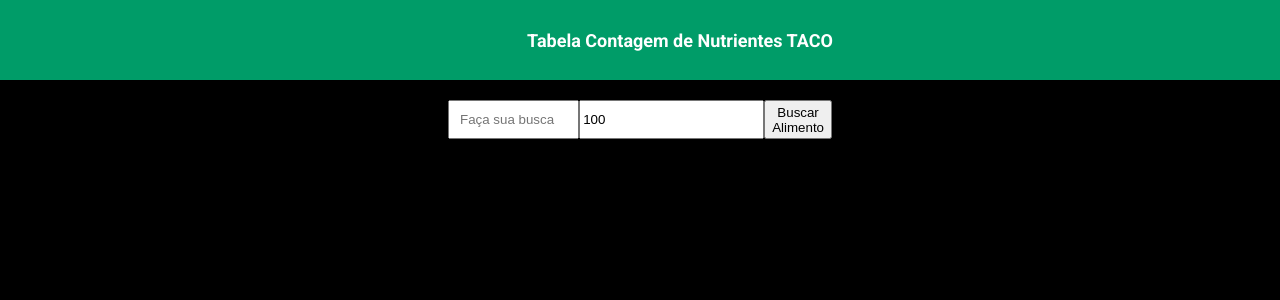
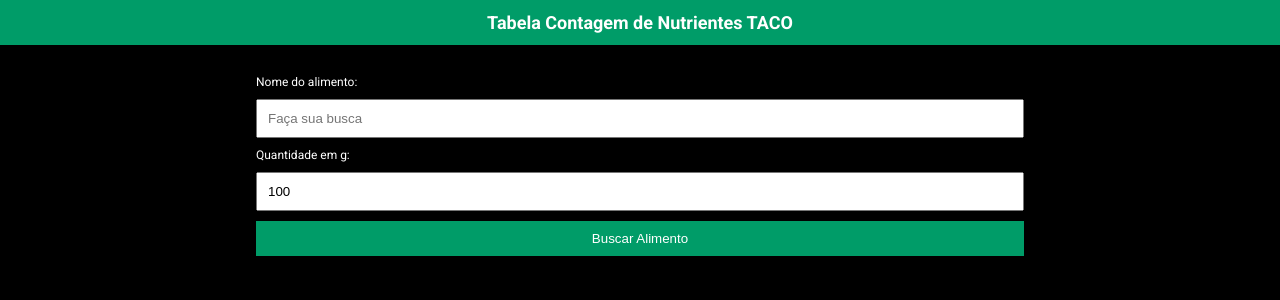
Before and after one commit to brunoamadormdc/tabela_taco, a Next.js app: page / in a window 1280 px wide. Shown: the top 300 px of the page. Built offline with nearby package versions, Linux system fonts and the light colour scheme.

Commit message:
layout improves

```diff
--- a/assets/styles/app.module.scss
+++ b/assets/styles/app.module.scss
@@ -6,10 +6,12 @@
     width:100vw;
     .container_app {
         display:flex;
-        width:80vw;
-        max-width:80vw;
-        padding:20px 10vw 20px 10vw;
+        justify-content: center;
+        align-items: center;
+        width:100%;
+        padding:20px 0 20px 0;
         color:#fff;
-        justify-content: center;
+        flex-direction: column;
+
     }
 }
--- a/assets/styles/header.module.scss
+++ b/assets/styles/header.module.scss
@@ -6,7 +6,7 @@
     background-color: rgb(0, 156, 104);
 
     .header_content {
-        padding: 40px;
+
     }
 
     .title {
--- a/assets/styles/results.module.scss
+++ b/assets/styles/results.module.scss
@@ -1,5 +1,6 @@
 .results {
     margin-top:20px;
+    width:60%;
     .results_container {
         margin-top:20px;
         margin-bottom:20px;
@@ -8,10 +9,35 @@
         display:flex;
         flex-direction: column;
         .title {
-            width:100%
+            width:100%;
+            display:flex;
+            align-items:center;
+            justify-content: center;
+            background-color:#fff;
+
+            h2 {
+                padding:5px;
+                margin:5px;
+                font-size:1.1em;
+                text-transform: uppercase;
+                color:rgb(0, 156, 104);
+                text-align:center;
+            }
         }
-        .kcal {
-            width:20%;
+        .itens_container {
+            display:flex;
+            flex-wrap: wrap;
+            justify-content: space-evenly;
+            background-color:#eee;
+            padding:20px;
+            .itens {
+                width:25%;
+                text-align:center;
+                color:#000;
+                margin-bottom:20px;
+                font-size:0.8rem
+            }
         }
+
     }
 }
--- a/assets/styles/search.module.scss
+++ b/assets/styles/search.module.scss
@@ -1,14 +1,31 @@
 .search {
     display:flex;
-    width:30vw;
     flex-direction: column;
+    width:60%;
     .search_container {
         display:flex;
+        flex-direction: column;
     }
-    input[type='text'] {
+    label {
+        display:block;
+        margin-top:10px;
+        font-size:12px;
+    }
+    input[type='text'], input[type='number'] {
+        padding:10px !important;
+
+        outline:0px;
         padding:10px;
+        margin-top:10px;
+    }
+    button {
+        padding:10px;
+        border:0px;
+        outline:0px;
         width:100%;
-        outline:0px;
+        margin-top:10px;
+        background-color:rgb(0, 156, 104);
+        color:#fff;
     }
     .results {
         margin-top:20px;
@@ -18,6 +35,7 @@
         }
         .results_header {
             display:flex;
+
             .title {
                 width:80%
             }
--- a/components/Layout/Layout.jsx
+++ b/components/Layout/Layout.jsx
@@ -7,7 +7,7 @@
             <Header></Header>
             <div className={styles.app}>
                 <div className={styles.container_app}>
-                    <main>{children}</main>
+                    {children}
                 </div>
             </div>
         </>
--- a/components/Results/Results.jsx
+++ b/components/Results/Results.jsx
@@ -11,10 +11,18 @@
             <div className={styles.results}>
                 {getResults.length > 0 ? getResults.map(val => <div className={styles.results_container} key={val.id}>
                     <div className={styles.results_header}>
-                        <div className={styles.title}>{val.description}</div>
-                        <div className={styles.kcal}>{Math.round(val.energy_kcal)}/kcal</div>
-                        <div className={styles.protein}>{Math.round(val.protein_g)}g/proteín</div>
-                        <div className={styles.carb}>{Math.round(val.carbohydrate_g)}g/carbo</div>
+                        <div className={styles.title}><h2>{val.description}</h2></div>
+
+                        <div className={styles.itens_container}>
+                            <div className={styles.itens}>{Math.round(val.energy_kcal)}/kcal</div>
+                            <div className={styles.itens}>{Math.round(val.protein_g)}g/proteín</div>
+                            <div className={styles.itens}>{Math.round(val.carbohydrate_g)}g/carbo</div>
+                            <div className={styles.itens}>{Math.round(val.fiber_g)}g/fibras</div>
+                            <div className={styles.itens}>{Math.round(val.fiber_g)}g/fibras</div>
+                            <div className={styles.itens}>{Math.round(val.lipid_g)}g/gordura</div>
+                            <div className={styles.itens}>{Math.round(val.lipid_g)}g/gord. saturada</div>
+                        </div>
+
 
                     </div>
 
--- a/components/Search/Search.jsx
+++ b/components/Search/Search.jsx
@@ -28,7 +28,9 @@
         <>
             <div className={styles.search}>
                 <div className={styles.search_container}>
+                    <label>Nome do alimento:</label>
                     <input type="text" placeholder="Faça sua busca" ref={search} />
+                    <label>Quantidade em g:</label>
                     <input type="number" placeholder="gramas" value={grams} onChange={(e)=> setGrams(e.target.value)} />
                     <button onClick={getByname}>Buscar Alimento</button>
                 </div>
--- a/store/Result.jsx
+++ b/store/Result.jsx
@@ -23,6 +23,12 @@
             val.energy_kj = ruleOfThree(val.energy_kj | 0,100,get_grams)
             val.carbohydrate_g = ruleOfThree(val.carbohydrate_g | 0,100,get_grams)
             val.protein_g = ruleOfThree(val.protein_g | 0,100,get_grams)
+            val.fiber_g = ruleOfThree(val.fiber_g | 0,100,get_grams)
+            val.lipid_g = ruleOfThree(val.lipid_g | 0,100,get_grams)
+            val.lipid_g = ruleOfThree(val.lipid_g | 0,100,get_grams)
+            val.saturated_g = ruleOfThree(val.saturated_g | 0,100,get_grams)
+            val.monounsaturated_g = ruleOfThree(val.monounsaturated_g | 0,100,get_grams)
+            val.polyunsaturated_g = ruleOfThree(val.polyunsaturated_g | 0,100,get_grams)
 
 
 
```
